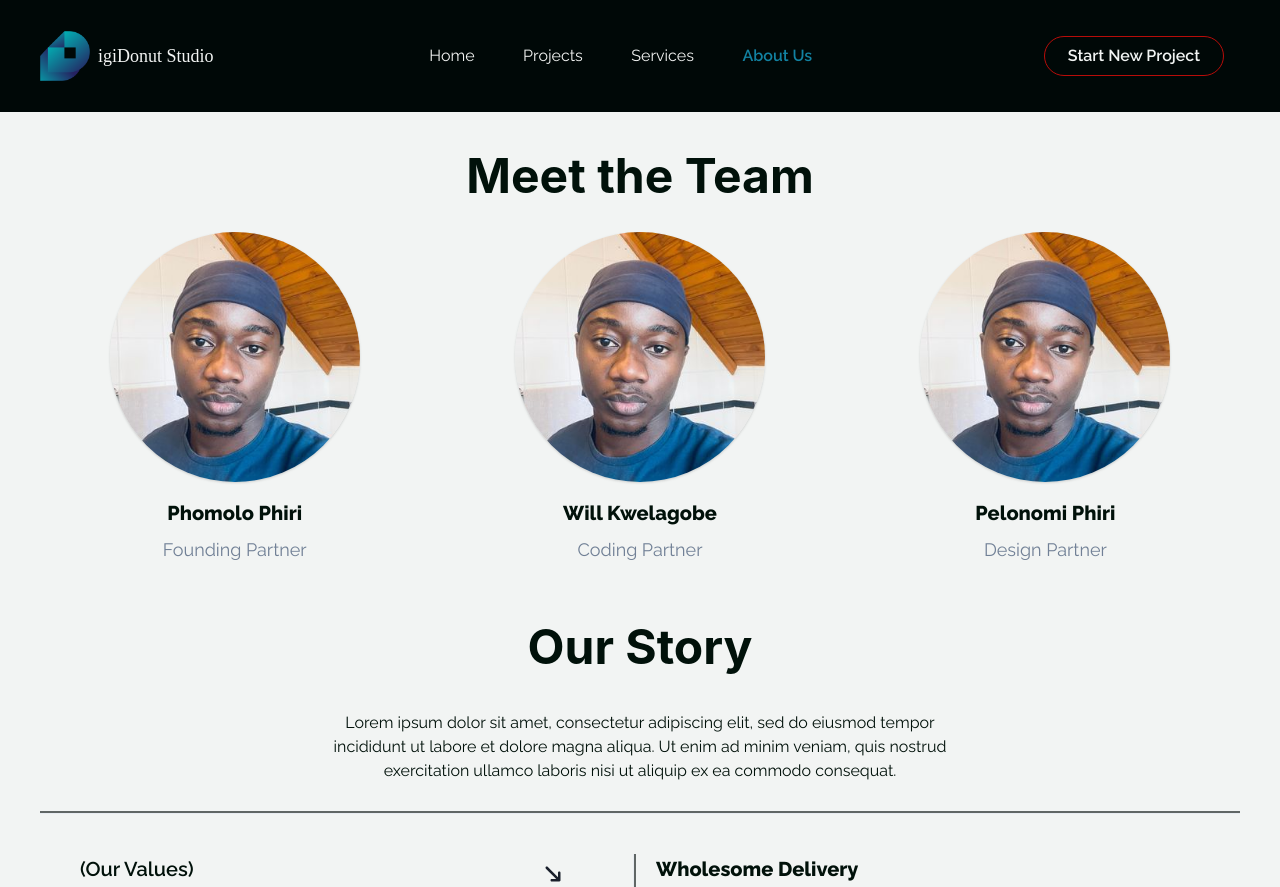
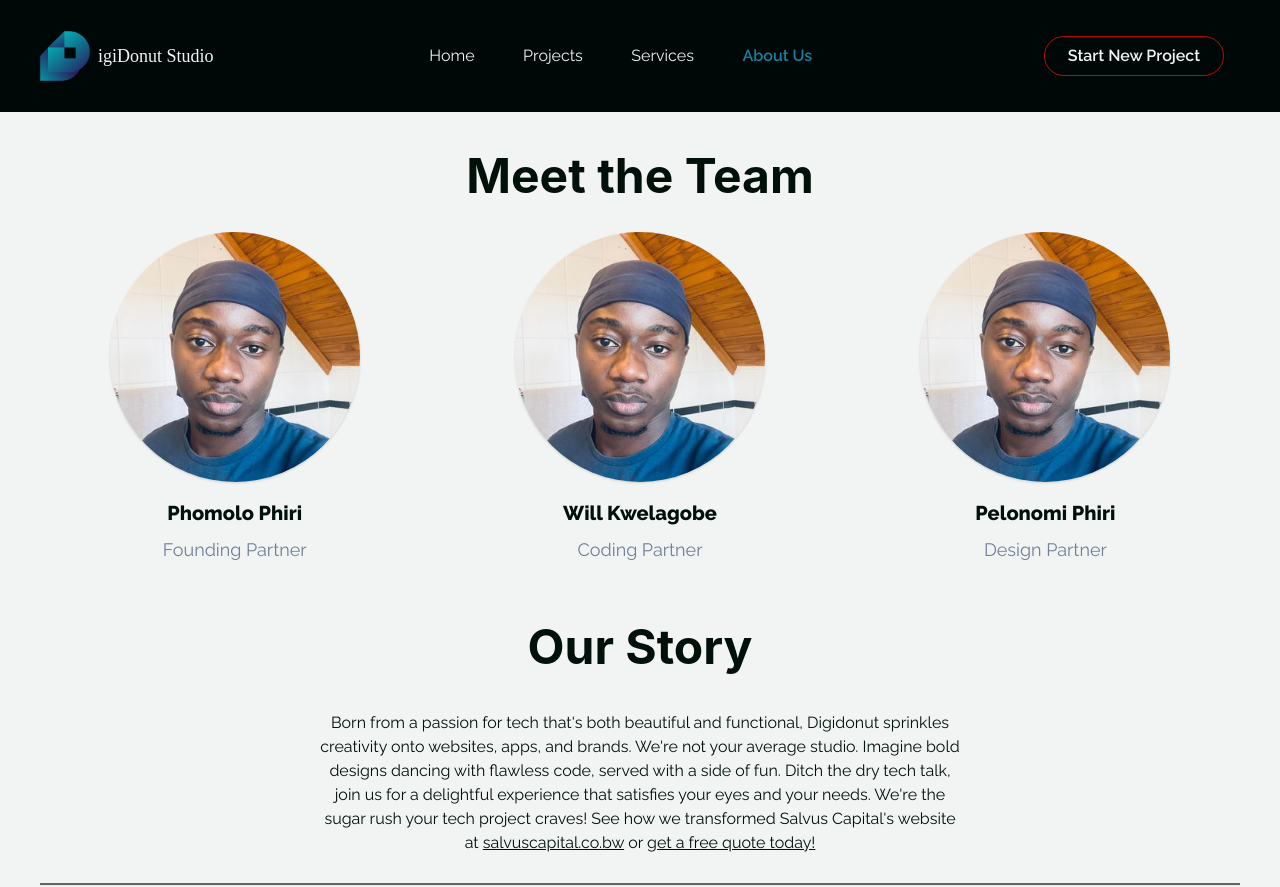
Before and after one commit to optimusinhisprime/digidonut, a React (Create React App) app: page /about-us in a window 1280 px wide. Shown: the top 887 px of the page. Built offline with nearby package versions, Linux system fonts and the light colour scheme; a web font is replaced by a local one.

Commit message:
Add brand story and brand services

```diff
--- a/src/components/AboutUs/History.tsx
+++ b/src/components/AboutUs/History.tsx
@@ -1,18 +1,94 @@
-import { Flex, Heading, Text } from "@chakra-ui/react";
-import React from "react";
+import { Flex, Heading, Link, Show, Text } from "@chakra-ui/react";
+import React, { useState } from "react";
 
 export default function History() {
+  const [fullTextVisible, setFullTextVisible] = useState(false);
   return (
     <Flex flexDir="column" justifyContent="center" alignItems="center">
       <Heading my={["2", "5"]} size={["xl", "2xl", "2xl"]}>
         Our Story
       </Heading>
-      <Text my={["2", "5", "5"]} w={["90%", "80%", "50%"]}>
-        Lorem ipsum dolor sit amet, consectetur adipiscing elit, sed do eiusmod
-        tempor incididunt ut labore et dolore magna aliqua. Ut enim ad minim
-        veniam, quis nostrud exercitation ullamco laboris nisi ut aliquip ex ea
-        commodo consequat.
-      </Text>
+      <Show above="md">
+        <Text my={["2", "5", "5"]} w={["90%", "80%", "50%"]}>
+          Born from a passion for tech that's both beautiful and functional,
+          Digidonut sprinkles creativity onto websites, apps, and brands. We're
+          not your average studio. Imagine bold designs dancing with flawless
+          code, served with a side of fun. Ditch the dry tech talk, join us for
+          a delightful experience that satisfies your eyes and your needs. We're
+          the sugar rush your tech project craves! See how we transformed Salvus
+          Capital's website at{" "}
+          <Link
+            isExternal
+            href="https://salvuscapital.co.bw"
+            textDecoration="underline"
+            _hover={{ color: "#B80C09" }}
+          >
+            salvuscapital.co.bw
+          </Link>{" "}
+          or{" "}
+          <Link
+            href="/contact-us"
+            textDecoration="underline"
+            _hover={{ color: "#B80C09" }}
+          >
+            get a free quote today!
+          </Link>
+        </Text>
+      </Show>
+      <Show below="md">
+        {fullTextVisible ? (
+          <Text my={["2", "5", "5"]} w={["90%", "80%", "50%"]}>
+            Born from a passion for tech that's both beautiful and functional,
+            Digidonut sprinkles creativity onto websites, apps, and brands.
+            We're not your average studio. Imagine bold designs dancing with
+            flawless code, served with a side of fun. Ditch the dry tech talk,
+            join us for a delightful experience that satisfies your eyes and
+            your needs. We're the sugar rush your tech project craves! See how
+            we transformed Salvus Capital's website at{" "}
+            <Link
+              isExternal
+              href="https://salvuscapital.co.bw"
+              textDecoration="underline"
+              _hover={{ color: "#B80C09" }}
+            >
+              salvuscapital.co.bw
+            </Link>{" "}
+            or{" "}
+            <Link
+              href="/contact-us"
+              textDecoration="underline"
+              _hover={{ color: "#B80C09" }}
+            >
+              get a free quote today!
+            </Link>
+            <Text
+              cursor="pointer"
+              color="#B80C09"
+              onClick={() => {
+                setFullTextVisible(false);
+              }}
+            >
+              show less
+            </Text>
+          </Text>
+        ) : (
+          <Text fontSize={18} my={["2", "5", "5"]} w={["90%", "80%", "50%"]}>
+            Born from a passion for tech that's both beautiful and functional,
+            Digidonut sprinkles creativity onto websites, apps, and brands.
+            We're not your average studio. Imagine bold designs dancing with
+            flawless code, served with a side of fun....
+            <Text
+              cursor="pointer"
+              color="#B80C09"
+              onClick={() => {
+                setFullTextVisible(true);
+              }}
+            >
+              show more
+            </Text>
+          </Text>
+        )}
+      </Show>
     </Flex>
   );
 }
--- a/src/components/OurServices/OurServices.tsx
+++ b/src/components/OurServices/OurServices.tsx
@@ -14,7 +14,7 @@ const servicesProvided = [
   {
     servicesTitle: "Branding & Identity Design",
     serviceDescription:
-      "Lorem ipsum dolor sit amet, consectetur adipiscing elit, sed do eiusmod tempor incididunt ut labore et dolore magna aliqua. Ut enim ad minim veniam, quis nostrud exercitation ullamco laboris nisi ut aliquip ex ea commodo consequat.",
+      "We design logos, brand identities, and visual systems that tell your unique story and captivate your audience.",
   },
   {
     servicesTitle: "Cross Platform App Development",
@@ -131,13 +131,11 @@ export default function OurServices({ id }: WhyUsProps) {
           <Flex mx="5" flexDirection="column">
             <Service
               serviceTitle="Branding & Identity Design"
-              serviceDescription="Lorem ipsum dolor sit amet, consectetur adipiscing elit, sed do
-                eiusmod tempor incididunt ut labore et dolore magna aliqua. "
+              serviceDescription="We design logos, brand identities, and visual systems that tell your unique story and captivate your audience."
             />
             <Service
               serviceTitle="Cross Platform App Development"
-              serviceDescription="Lorem ipsum dolor sit amet, consectetur adipiscing elit, sed do
-                eiusmod tempor incididunt ut labore et dolore magna aliqua. "
+              serviceDescription="Develop mobile apps that work seamlessly across iOS, Android, and other platforms."
             />
           </Flex>
           <Box>
@@ -146,13 +144,11 @@ export default function OurServices({ id }: WhyUsProps) {
           <Flex mx="5" flexDirection="column">
             <Service
               serviceTitle="Web Sites & Web Applications"
-              serviceDescription="Lorem ipsum dolor sit amet, consectetur adipiscing elit, sed do
-                eiusmod tempor incididunt ut labore et dolore magna aliqua. "
+              serviceDescription="Design and develop user-friendly websites and web applications that drive results."
             />
             <Service
               serviceTitle="Consultancy"
-              serviceDescription="Lorem ipsum dolor sit amet, consectetur adipiscing elit, sed do
-                eiusmod tempor incididunt ut labore et dolore magna aliqua. "
+              serviceDescription="We help you choose the right technology solutions for your business goals."
             />
           </Flex>
         </Flex>
```
